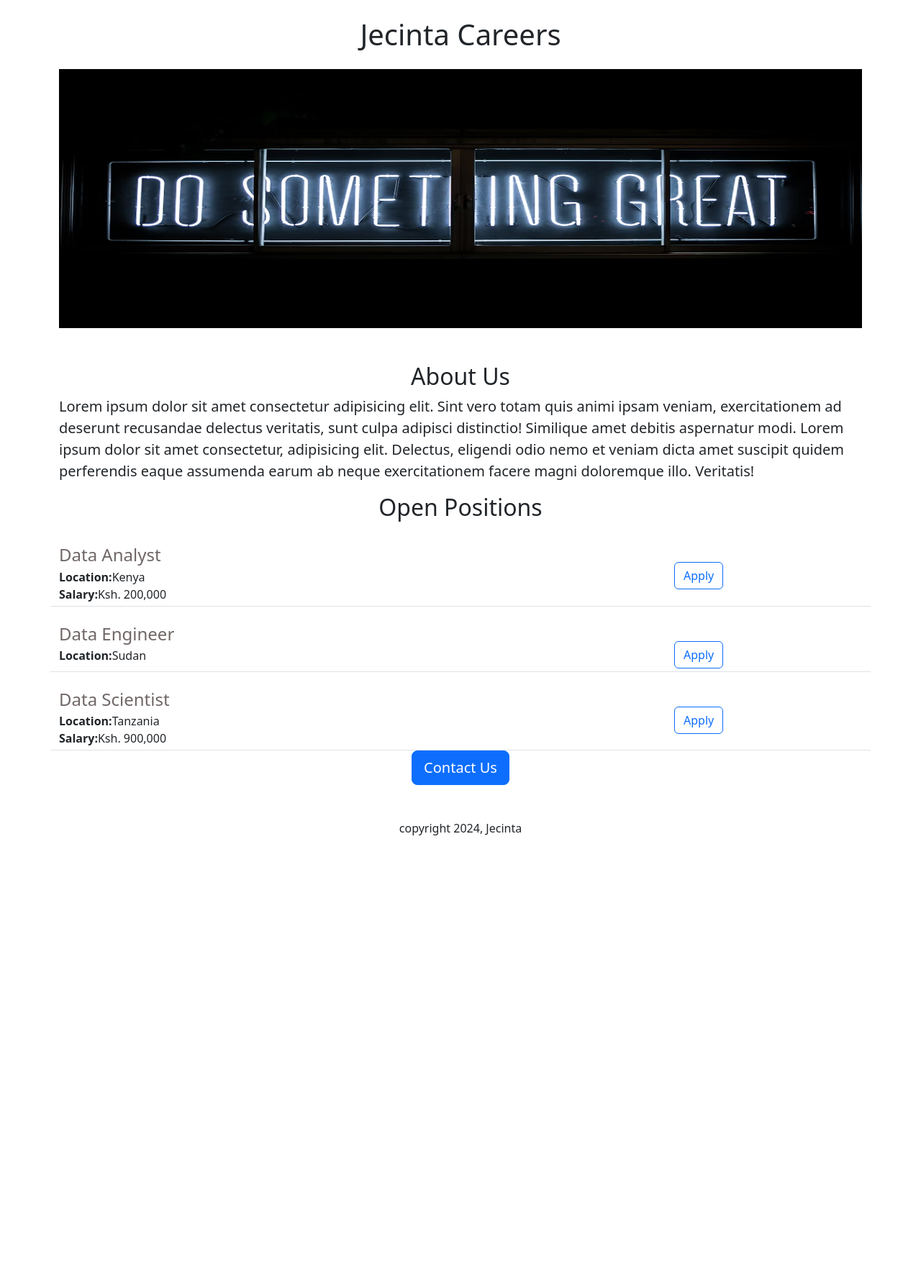
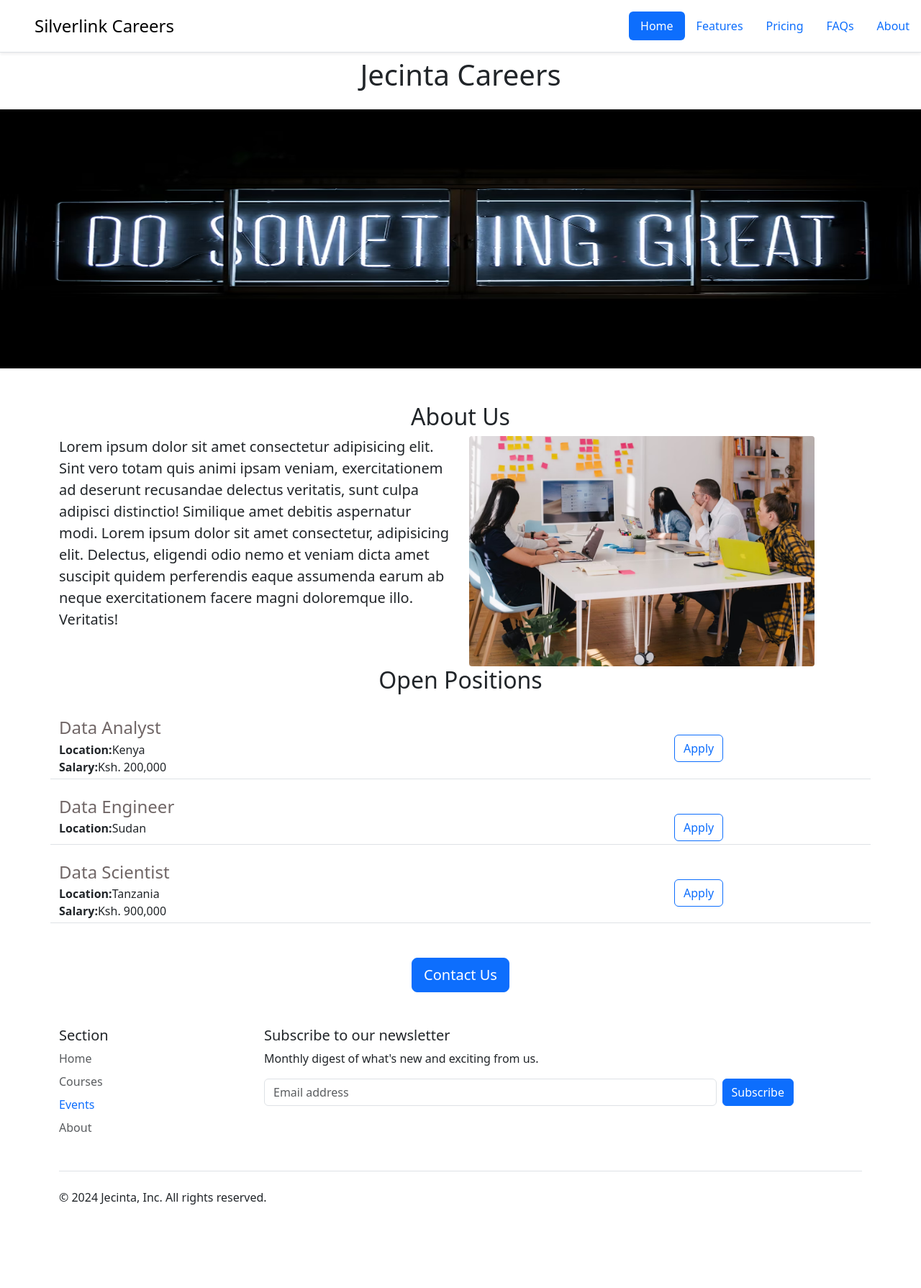
Before and after one commit to jecinta254/simple_website_v2, a Flask app: page / in a window 1280 px wide. Shown: the whole page at 72% size. Before the commit the page ends 1161 px from the top, so only its background shows below. Run offline with Flask 3, Linux system fonts and the light colour scheme.

Commit message:
web development

```diff
--- /dev/null
+++ b/templates/footer.html
@@ -0,0 +1,38 @@
+<div class="container">
+    <footer class="py-5">
+      <div class="row">
+
+        <div class="col-4 col-md-2 mb-3">
+          <h5>Section</h5>
+          <ul class="nav flex-column">
+            <li class="nav-item mb-2"><a href="index.html" class="nav-link p-0 text-body-secondary">Home</a></li>
+            <li class="nav-item mb-2"><a target="_blank" href="#" class="nav-link p-0 text-body-secondary">Courses</a></li>
+            <li class="nav-item mb-2"><a target="_blank" href="#" class="nav-link p-0 text-
+                body-secondary">Events</a></li>
+            <li class="nav-item mb-2"><a href="#" class="nav-link p-0 text-body-secondary">About</a></li>
+          </ul>
+        </div>
+
+        <div class="col-md-8 offset-md-1 mb-3">
+          <form>
+            <h5>Subscribe to our newsletter</h5>
+            <p>Monthly digest of what's new and exciting from us.</p>
+            <div class="d-flex flex-column flex-sm-row w-100 gap-2">
+              <label for="newsletter1" class="visually-hidden">Email address</label>
+              <input id="newsletter1" type="text" class="form-control" placeholder="Email address">
+              <a href="mailto:njokijecinta254@gmail.com?subject=subscribe today%20for% more jobs&body=My%20Name%3A%20%3CYour%20name%3E%0D%0AMy%20Resume%20link%3A%20%3CResume%20link%3E%0D%0AMy%20LinkedIn%20URL%20%3A%20%3CLinkedIn%20URL%3E" class="btn btn-primary" type="button">Subscribe</a>
+            </div>
+          </form>
+        </div>
+      </div>
+
+      <div class="d-flex flex-column flex-sm-row justify-content-between py-4 my-4 border-top">
+        <p>&copy; 2024 Jecinta, Inc. All rights reserved.</p>
+        <ul class="list-unstyled d-flex">
+          <li class="ms-3"><a class="link-body-emphasis" href="#"><svg class="bi" width="24" height="24"><use xlink:href="#twitter"/></svg></a></li>
+          <li class="ms-3"><a class="link-body-emphasis" href="#"><svg class="bi" width="24" height="24"><use xlink:href="#instagram"/></svg></a></li>
+          <li class="ms-3"><a class="link-body-emphasis" href="#"><svg class="bi" width="24" height="24"><use xlink:href="#facebook"/></svg></a></li>
+        </ul>
+      </div>
+    </footer>
+  </div>
--- a/templates/index.html
+++ b/templates/index.html
@@ -13,22 +13,35 @@
     </style>
 </head>
 <body>
+{% include 'nav.html' %}
+<h1 class="text-center mb-4 mt-4">{{company_name}} Careers</h1>
+  <img id="banner" class="img-fluid" src="http://localhost:5000/static/c1.png">
 <div class="container">
-    <h1 class="text-center mb-4 mt-4">{{company_name}} Careers</h1>
-    <img id="banner" class="img-fluid" src="http://localhost:5000/static/c1.png">
+
     <h2 class="text-center mt-5">About Us</h2>
-    <p class="lead">Lorem ipsum dolor sit amet consectetur adipisicing elit. Sint vero totam quis animi ipsam veniam, exercitationem ad deserunt recusandae delectus veritatis, sunt culpa adipisci distinctio! Similique amet debitis aspernatur modi. Lorem ipsum dolor sit amet consectetur, adipisicing elit. Delectus, eligendi odio nemo et veniam dicta amet suscipit quidem perferendis eaque assumenda earum ab neque exercitationem facere magni doloremque illo. Veritatis!</p>
+
+    <div class="row margin-bottom:16px">
+        <div class="col-md-6">
+            <p class="lead">Lorem ipsum dolor sit amet consectetur adipisicing elit. Sint vero totam quis animi ipsam veniam, exercitationem ad deserunt recusandae delectus veritatis, sunt culpa adipisci distinctio! Similique amet debitis aspernatur modi. Lorem ipsum dolor sit amet consectetur, adipisicing elit. Delectus, eligendi odio nemo et veniam dicta amet suscipit quidem perferendis eaque assumenda earum ab neque exercitationem facere magni doloremque illo. Veritatis!</p>
+        </div>
+        <div class="d-none d-md-block col-md-6">
+            <img src="/static/c2.png" alt="" style="height: 320px; border-radius: 4px;">
+        </div>
+
+
+    </div>
+
     <h2 class="text-center">Open Positions</h2>
-
         <div>
             {% for job in jobs %}
             {% include 'jobitem.html' %}
             {% endfor %}
         </div>
     <div class="text-center">
-        <button class="btn btn-primary btn-lg">Contact Us</button>
-        <p class="mt-5">copyright 2024, Jecinta</p>
+        <button class="btn btn-primary btn-lg mt-5">Contact Us</button>
+
     </div>
 </div>
 </body>
+{% include 'footer.html' %}
 </html>
--- a/templates/jobitem.html
+++ b/templates/jobitem.html
@@ -11,7 +11,7 @@
         {% endif %}
     </div>
      <div class="col-3">
-        <button type="button" class="btn btn-outline-primary mt-5">Apply</button>
+        <a href="mailto:njokijecinta254@gmail.com?subject=application%20for%20a%20{{job['title']}}%20position&body=My%20name%3A%20%3Cyour%20name%3E%0D%0AMy%20Resume%20link%3A%20%3CResume%20link%3E%0D%0AMy%20LinkedIn%20URL%3A%20%3C%3E" type="button" class="btn btn-outline-primary mt-5">Apply</a>
      </div>
 
 </div>
--- /dev/null
+++ b/templates/nav.html
@@ -0,0 +1,17 @@
+<nav class="container ">
+    <div class="d-flex fixed-top bg-white shadow-sm flex-wrap justify-content-center py-3 mb-4 border-bottom">
+      <a href="/" class="d-flex align-items-center mb-3 mb-md-0 me-md-auto link-body-emphasis text-decoration-none">
+        <svg class="bi me-2" width="40" height="32"><use xlink:href="#bootstrap"/></svg>
+        <span class="fs-4">Silverlink Careers</span>
+      </a>
+
+      <ul class="nav nav-pills">
+        <li class="nav-item"><a href="#" class="nav-link active" aria-current="page">Home</a></li>
+        <li class="nav-item"><a href="#" class="nav-link">Features</a></li>
+        <li class="nav-item"><a href="#" class="nav-link">Pricing</a></li>
+        <li class="nav-item"><a href="#" class="nav-link">FAQs</a></li>
+        <li class="nav-item"><a href="#" class="nav-link">About</a></li>
+      </ul>
+    </div>
+</nav>
+<div style="height: 56px"></div>
```
Also changed, not shown: static/c2.png (added).
